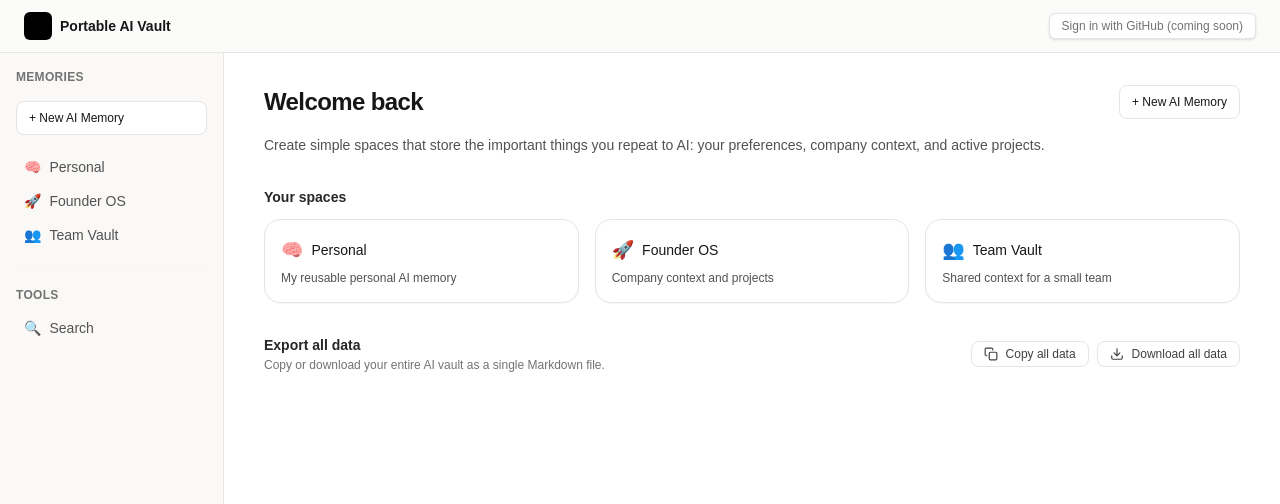
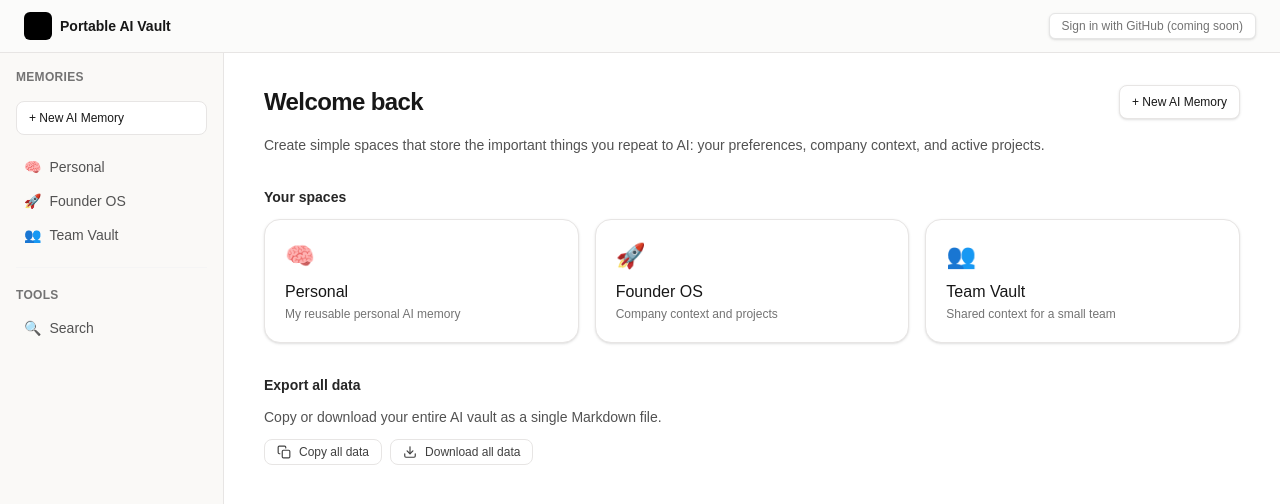
Before and after one commit to Kukomoo/portable-ai-vault-template, a Next.js app in the folder ai-vault-appp/: page / in a window 1280 px wide. Shown: the top 504 px of the page. Built offline with nearby package versions, Linux system fonts and the light colour scheme.

Commit message:
feat: wire NewMemoryButton into home page

```diff
--- a/ai-vault-appp/app/page.tsx
+++ b/ai-vault-appp/app/page.tsx
@@ -1,6 +1,7 @@
 // app/page.tsx
 import Link from 'next/link';
 import DownloadAllButton from '@/app/components/DownloadAllButton';
+import NewMemoryButton from '@/app/components/NewMemoryButton';
 
 const memories = [
   {
@@ -33,9 +34,7 @@ export default function HomePage() {
           <h1 className="text-2xl font-semibold tracking-tight">
             Welcome back
           </h1>
-          <button className="rounded-lg border border-[#e7e5e4] bg-white px-3 py-2 text-xs font-medium text-neutral-900 hover:bg-neutral-50">
-            + New AI Memory
-          </button>
+          <NewMemoryButton variant="home" />
         </div>
         <p className="text-sm text-neutral-600">
           Create simple spaces that store the important things you repeat to AI:
@@ -50,14 +49,12 @@ export default function HomePage() {
             <Link
               key={m.slug}
               href={`/memory/${m.slug}`}
-              className="flex flex-col justify-between rounded-2xl border border-[#e7e5e4] bg-white px-4 py-4 text-sm shadow-[0_1px_0_rgba(15,23,42,0.03)] hover:border-neutral-300 transition-colors"
+              className="flex flex-col gap-2 rounded-2xl border border-[#e7e5e4] bg-white p-5 hover:bg-neutral-50 transition-colors shadow-sm"
             >
-              <div className="space-y-1.5">
-                <div className="flex items-center gap-2">
-                  <span className="text-lg">{m.icon}</span>
-                  <span className="font-medium">{m.name}</span>
-                </div>
-                <p className="text-xs text-neutral-600">{m.description}</p>
+              <span className="text-2xl">{m.icon}</span>
+              <div>
+                <div className="font-medium text-neutral-900">{m.name}</div>
+                <div className="text-xs text-neutral-500 mt-0.5">{m.description}</div>
               </div>
             </Link>
           ))}
@@ -65,15 +62,11 @@ export default function HomePage() {
       </section>
 
       <section className="space-y-3">
-        <div className="flex items-center justify-between">
-          <div>
-            <h2 className="text-sm font-semibold text-neutral-800">Export all data</h2>
-            <p className="text-xs text-neutral-500 mt-0.5">
-              Copy or download your entire AI vault as a single Markdown file.
-            </p>
-          </div>
-          <DownloadAllButton vaults={vaultList} />
-        </div>
+        <h2 className="text-sm font-semibold text-neutral-800">Export all data</h2>
+        <p className="text-sm text-neutral-600">
+          Copy or download your entire AI vault as a single Markdown file.
+        </p>
+        <DownloadAllButton vaultList={vaultList} />
       </section>
     </div>
   );
```
